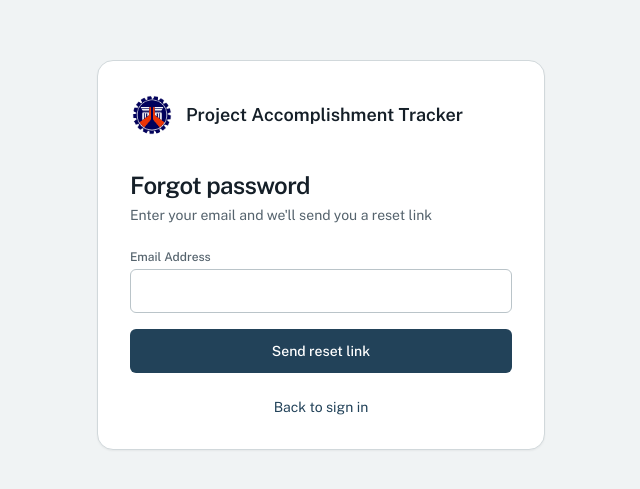
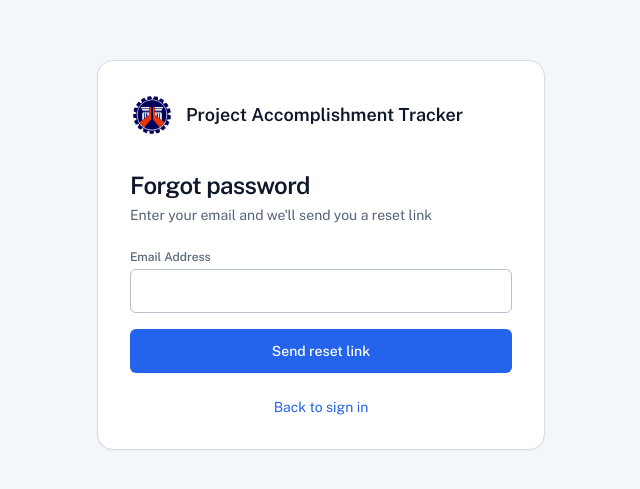
Before and after one commit to dvguzman1297-blip/project-accomplishment-tracker, a Next.js app: page /forgot-password in a window 1280 px wide. Shown: the part 145-634 px from the top of the page, without its empty margins (319-959 px from the left). Built offline with nearby package versions, Linux system fonts and the light colour scheme.

Commit message:
feat: update color scheme for UI components and improve accessibility

```diff
--- a/src/app/globals.css
+++ b/src/app/globals.css
@@ -4,47 +4,49 @@
 
 @layer base {
   :root {
-    --background: 200 14% 95%;
-    --foreground: 210 30% 12%;
+    --background: 210 40% 97%;
+    --foreground: 222 47% 11%;
     --card: 0 0% 100%;
-    --card-foreground: 210 30% 12%;
-    --primary: 205 45% 24%;
+    --card-foreground: 222 47% 11%;
+    --primary: 221 83% 53%;
     --primary-foreground: 0 0% 100%;
-    --secondary: 200 14% 90%;
-    --secondary-foreground: 210 30% 16%;
-    --muted: 200 14% 91%;
-    --muted-foreground: 205 12% 38%;
-    --accent: 41 96% 48%;
-    --accent-foreground: 40 60% 10%;
+    --secondary: 214 32% 91%;
+    --secondary-foreground: 222 47% 11%;
+    --muted: 214 32% 93%;
+    --muted-foreground: 215 16% 40%;
+    --accent: 221 83% 53%;
+    --accent-foreground: 0 0% 100%;
     --destructive: 4 66% 46%;
     --destructive-foreground: 0 0% 100%;
-    --border: 200 12% 84%;
-    --input: 200 12% 76%;
-    --ring: 205 45% 34%;
+    --border: 214 32% 87%;
+    --input: 214 20% 76%;
+    --ring: 217 91% 60%;
     --radius: 0.5rem;
   }
   .dark {
-    --background: 210 25% 8%;
-    --foreground: 200 15% 92%;
-    --card: 210 22% 11%;
-    --card-foreground: 200 15% 92%;
-    --primary: 41 92% 56%;
-    --primary-foreground: 40 60% 10%;
-    --secondary: 210 18% 17%;
-    --secondary-foreground: 200 15% 92%;
-    --muted: 210 18% 16%;
-    --muted-foreground: 205 10% 62%;
-    --accent: 41 92% 56%;
-    --accent-foreground: 40 60% 10%;
+    --background: 222 47% 7%;
+    --foreground: 210 40% 96%;
+    --card: 222 40% 10%;
+    --card-foreground: 210 40% 96%;
+    --primary: 221 83% 53%;
+    --primary-foreground: 0 0% 100%;
+    --secondary: 217 33% 17%;
+    --secondary-foreground: 210 40% 96%;
+    --muted: 217 33% 15%;
+    --muted-foreground: 215 20% 65%;
+    --accent: 217 91% 60%;
+    --accent-foreground: 0 0% 100%;
     --destructive: 4 70% 55%;
     --destructive-foreground: 0 0% 100%;
-    --border: 210 16% 20%;
-    --input: 210 16% 26%;
-    --ring: 41 92% 56%;
+    --border: 217 33% 20%;
+    --input: 217 25% 28%;
+    --ring: 217 91% 60%;
   }
   /* Tells the browser to draw native controls (select lists, date pickers, checkboxes, scrollbars) in the active theme */
   :root { color-scheme: light; }
   .dark { color-scheme: dark; }
+  /* Blue-600 fills lack contrast as small text on dark surfaces, so text links use blue-400 there */
+  .dark .text-primary { color: hsl(213 94% 68%); }
   select option,
   select optgroup {
     background-color: hsl(var(--card));
--- a/src/components/dashboard/charts.tsx
+++ b/src/components/dashboard/charts.tsx
@@ -39,8 +39,8 @@ export function DashboardCharts({ trend, status, municipality }: { trend: TrendP
                 <YAxis allowDecimals={false} tick={tick} tickLine={false} axisLine={false} />
                 <Tooltip {...tip} />
                 <Legend wrapperStyle={{ fontSize: 12 }} />
-                <Bar dataKey="monthly" name="Completed in month" fill="#2f6fa3" radius={[3, 3, 0, 0]} maxBarSize={36} />
-                <Line dataKey="cumulative" name="Running total" stroke="#e0a100" strokeWidth={2} dot={{ r: 3 }} />
+                <Bar dataKey="monthly" name="Completed in month" fill="#2563eb" radius={[3, 3, 0, 0]} maxBarSize={36} />
+                <Line dataKey="cumulative" name="Running total" stroke="#0891b2" strokeWidth={2} dot={{ r: 3 }} />
               </ComposedChart>
             </ResponsiveContainer>
           )}
@@ -74,7 +74,7 @@ export function DashboardCharts({ trend, status, municipality }: { trend: TrendP
                 <XAxis type="number" allowDecimals={false} tick={tick} tickLine={false} axisLine={false} />
                 <YAxis type="category" dataKey="name" width={120} tick={tick} tickLine={false} axisLine={false} />
                 <Tooltip {...tip} />
-                <Bar dataKey="value" name="Contracts" fill="#2f6fa3" radius={[0, 3, 3, 0]} maxBarSize={22} />
+                <Bar dataKey="value" name="Contracts" fill="#2563eb" radius={[0, 3, 3, 0]} maxBarSize={22} />
               </BarChart>
             </ResponsiveContainer>
           )}
--- a/src/components/layout/sidebar.tsx
+++ b/src/components/layout/sidebar.tsx
@@ -96,7 +96,9 @@ function Panel({
                 className={cn(
                   "flex w-full items-center gap-3 rounded-md py-2 text-sm transition-colors",
                   collapsed ? "justify-center px-0" : "px-3",
-                  active ? "bg-muted font-semibold text-foreground" : "font-medium text-muted-foreground hover:bg-muted/60 hover:text-foreground",
+                  active
+                    ? "bg-blue-50 font-semibold text-blue-700 dark:bg-blue-950/50 dark:text-blue-400"
+                    : "font-medium text-muted-foreground hover:bg-blue-50/60 hover:text-foreground dark:hover:bg-blue-950/30",
                 )}
               >
                 <Icon className="h-4 w-4 shrink-0" strokeWidth={1.75} />
--- a/src/components/ui/button.tsx
+++ b/src/components/ui/button.tsx
@@ -8,7 +8,7 @@ const buttonVariants = cva(
   {
     variants: {
       variant: {
-        default: "bg-primary text-primary-foreground hover:bg-primary/90",
+        default: "bg-primary text-primary-foreground hover:bg-primary/90 dark:hover:bg-blue-500",
         outline: "border border-input bg-card hover:bg-secondary",
         ghost: "hover:bg-secondary",
         destructive: "bg-destructive text-destructive-foreground hover:bg-destructive/90",
--- a/src/lib/format.ts
+++ b/src/lib/format.ts
@@ -2,7 +2,7 @@ import type { Contract, Impact, ProjectStatus } from "./types";
 
 export const STATUS_META: Record<ProjectStatus, { label: string; full: string; cls: string; color: string }> = {
   nys: { label: "NYS", full: "Not Yet Started", cls: "bg-slate-500/15 text-slate-700 dark:text-slate-300", color: "#64748b" },
-  ongoing: { label: "Ongoing", full: "Ongoing", cls: "bg-sky-600/15 text-sky-800 dark:text-sky-300", color: "#2f6fa3" },
+  ongoing: { label: "Ongoing", full: "Ongoing", cls: "bg-sky-600/15 text-sky-800 dark:text-sky-300", color: "#2563eb" },
   completed: { label: "Completed", full: "Completed", cls: "bg-emerald-600/15 text-emerald-800 dark:text-emerald-300", color: "#2e8b57" },
   suspended: { label: "Suspended", full: "Suspended", cls: "bg-amber-500/20 text-amber-900 dark:text-amber-300", color: "#c28a00" },
 };
```
